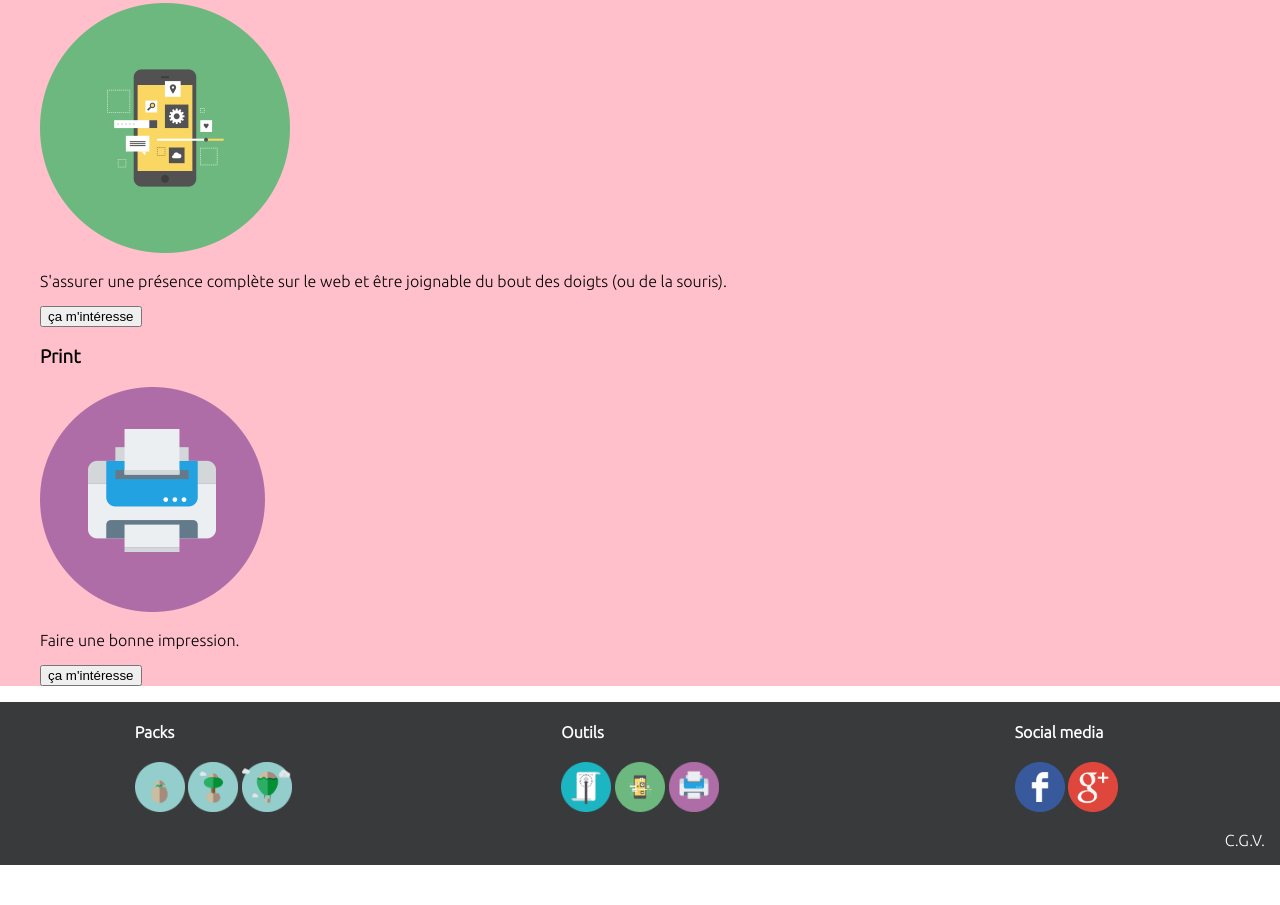
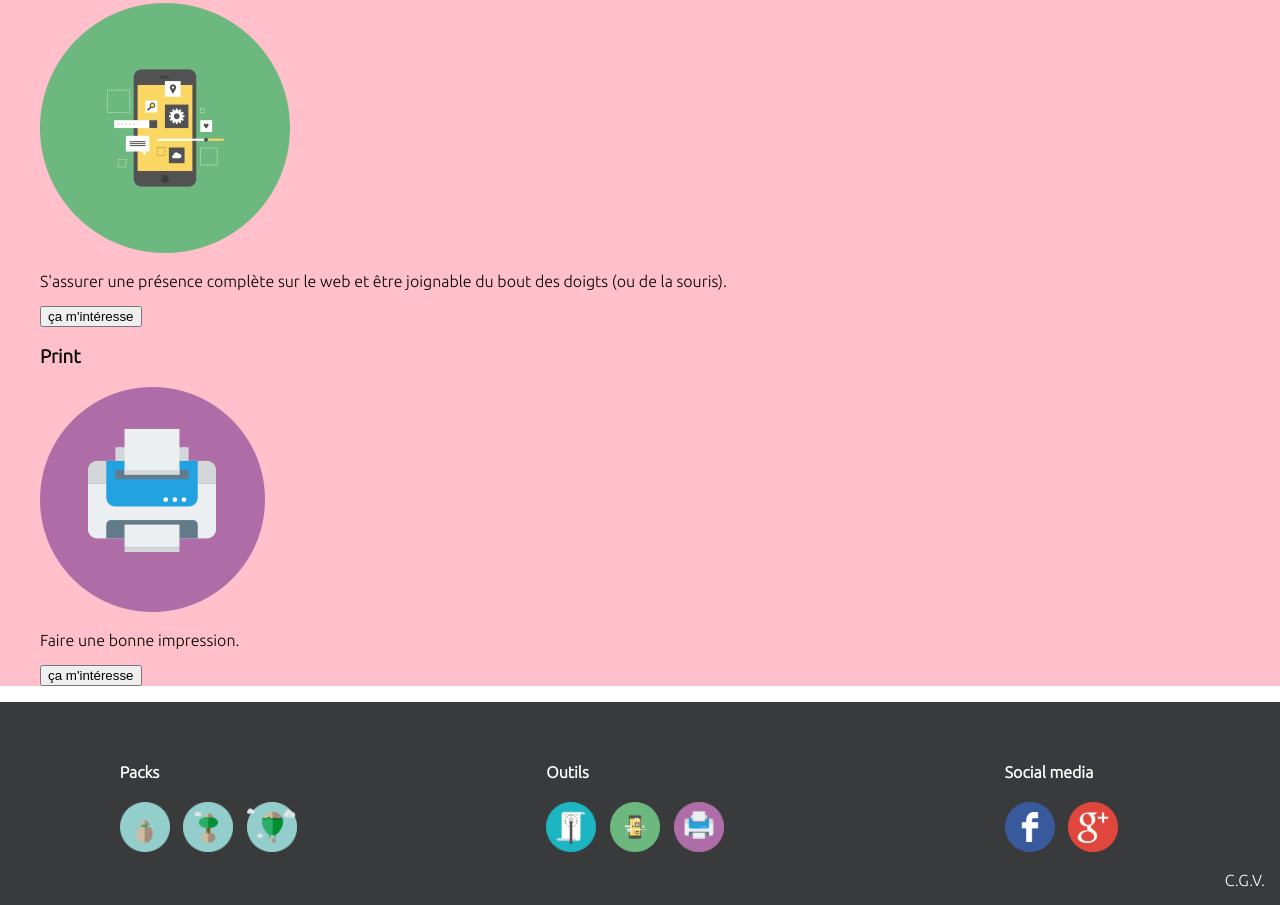
Before and after one commit to shuupsy/CodingS_CSS_exo-mediaquery, a plain HTML site: page index.html in a window 1280 px wide. Shown: the part 2230-3135 px from the top of the page. Before the commit the page ends 3095 px from the top, so only its background shows below. Drawn offline with Linux system fonts and the light colour scheme.

Commit message:
Ajout margin/padding footer

```diff
--- a/public/css/style.css
+++ b/public/css/style.css
@@ -60,13 +60,12 @@ header {
 /* Début footer */
 footer {
     background-color: #393A3B;
-    color: white
+    color: white;
+    padding-top: 40px;
 }
 .container {
-    color: white;
     display: grid;
     grid-template-columns: repeat(3,1fr);
-    grid-template-rows: auto 1fr;
 }
 
 .ftr-packs, .ftr-outils, .ftr-social {
@@ -77,6 +76,7 @@ footer {
 
 footer img {
     width : 50px;
+    margin-right: 10px;
 }
 
 #conditions {
```
